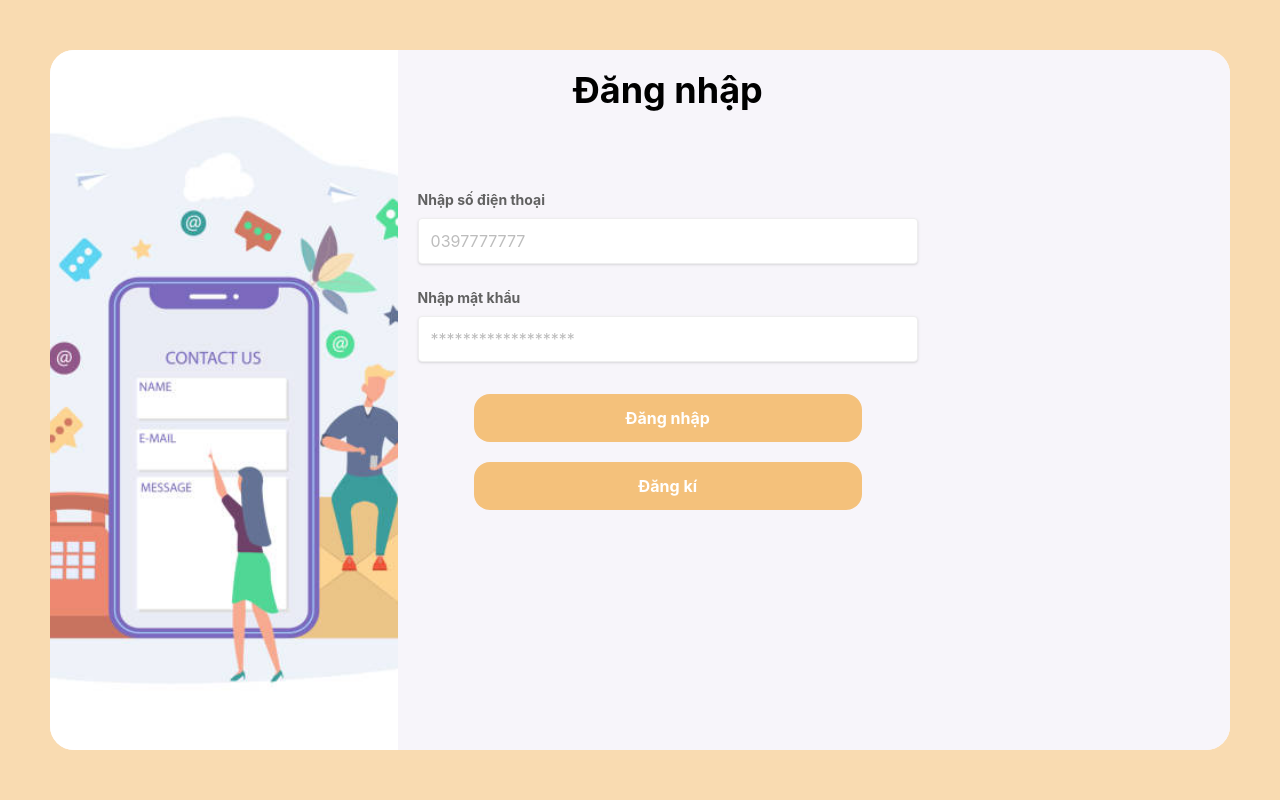
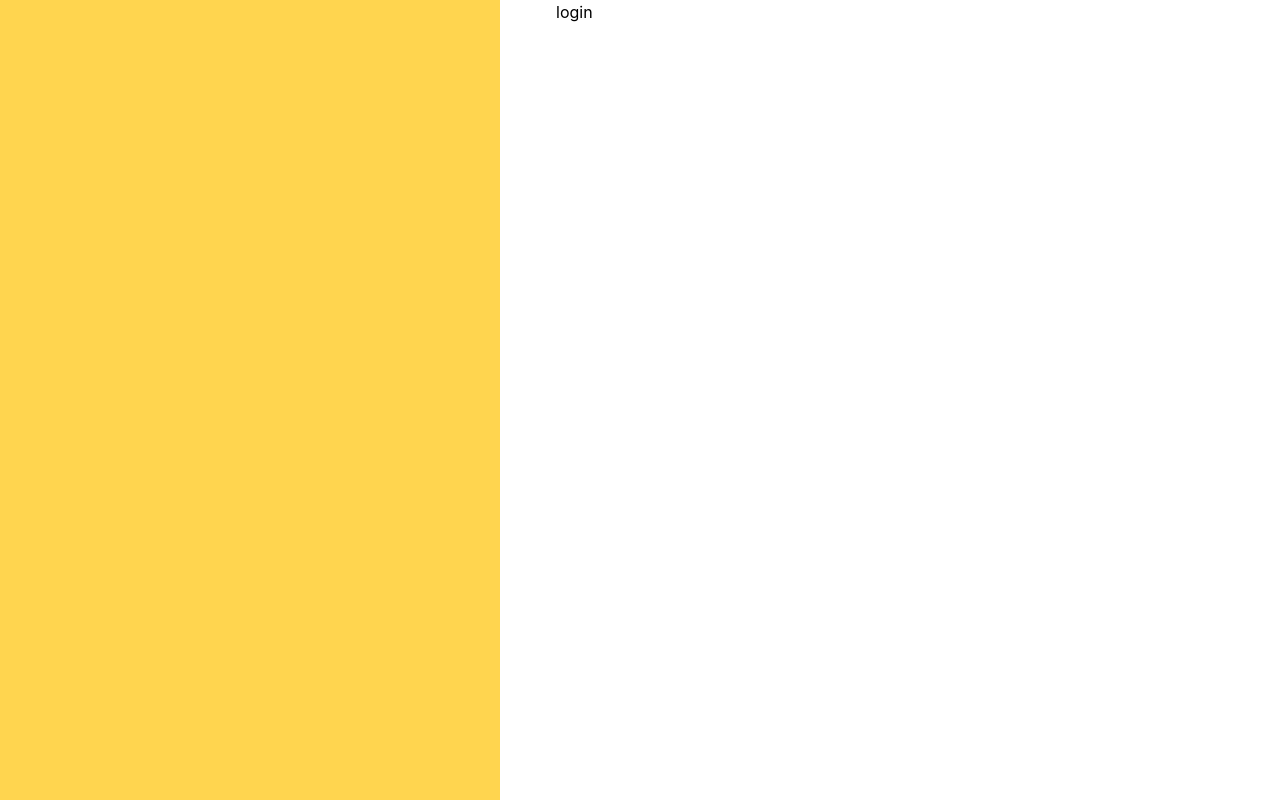
Before and after one commit to nongvanphong/web-du-an, a React (Create React App) app: page /auth/login in a window 1280 px wide. Built offline with nearby package versions, Linux system fonts and the light colour scheme.

Commit message:
update layout rigister and login

```diff
--- /dev/null
+++ b/src/layout/LayoutAuth.tsx
@@ -0,0 +1,13 @@
+interface Props {
+  children?: React.ReactNode;
+}
+export const LayoutAuth = ({ children }: Props) => {
+  return (
+    <div className="w-full h-screen">
+      <div className="w-full h-screen flex">
+        <div className="w-[500px] h-screen bg-amber-300"></div>
+        <div className="pl-14">{children}</div>
+      </div>
+    </div>
+  );
+};
--- /dev/null
+++ b/src/layout/index.tsx
@@ -0,0 +1,4 @@
+import { LayoutAuth } from "./LayoutAuth";
+export const Layout = {
+  LayoutAuth,
+};
--- /dev/null
+++ b/src/pages/auth/Login/Login2/Login2.tsx
@@ -0,0 +1,3 @@
+export default function Login2() {
+  return <div>login</div>;
+}
--- /dev/null
+++ b/src/pages/auth/Login/index.tsx
@@ -0,0 +1,6 @@
+import Login1 from "./Login";
+import Login2 from "./Login2/Login2";
+export const Login = {
+  Login1,
+  Login2,
+};
--- /dev/null
+++ b/src/pages/auth/Register/Resgister2/Resgister2.tsx
@@ -0,0 +1,3 @@
+export default function Resgister2() {
+  return <div>Resgister</div>;
+}
--- /dev/null
+++ b/src/pages/auth/Register/index.tsx
@@ -0,0 +1,5 @@
+import Resgister2 from "./Resgister2/Resgister2";
+
+export const Resgister = {
+  Resgister2,
+};
--- a/src/router/Router.tsx
+++ b/src/router/Router.tsx
@@ -5,9 +5,6 @@ import {
   useNavigate,
   useRoutes,
 } from "react-router-dom";
-import { Layout } from "../pages/auth/Layout/Layout";
-import Login from "../pages/auth/Login/Login";
-import Register from "../pages/auth/Register/resgister";
 
 import path from "../utils/path/path";
 
@@ -25,6 +22,10 @@ import ListDrink from "./../pages/store/drink/listDrink";
 import { Premissions } from "../pages/premission/premissions";
 import Notfail from "../pages/premission/notfail";
 
+import { Layout } from "../../src/layout/index";
+import { Login } from "../pages/auth/Login/index";
+import { Resgister } from "../pages/auth/Register/index";
+
 export default function useRouteElements() {
   const navigate = useNavigate();
   const routes = useRoutes([
@@ -34,17 +35,17 @@ export default function useRouteElements() {
         {
           path: path.login,
           element: (
-            <Layout>
-              <Login />
-            </Layout>
+            <Layout.LayoutAuth>
+              <Login.Login2 />
+            </Layout.LayoutAuth>
           ),
         },
         {
           path: path.register,
           element: (
-            <Layout>
-              <Register />,
-            </Layout>
+            <Layout.LayoutAuth>
+              <Resgister.Resgister2 />
+            </Layout.LayoutAuth>
           ),
         },
 
```
